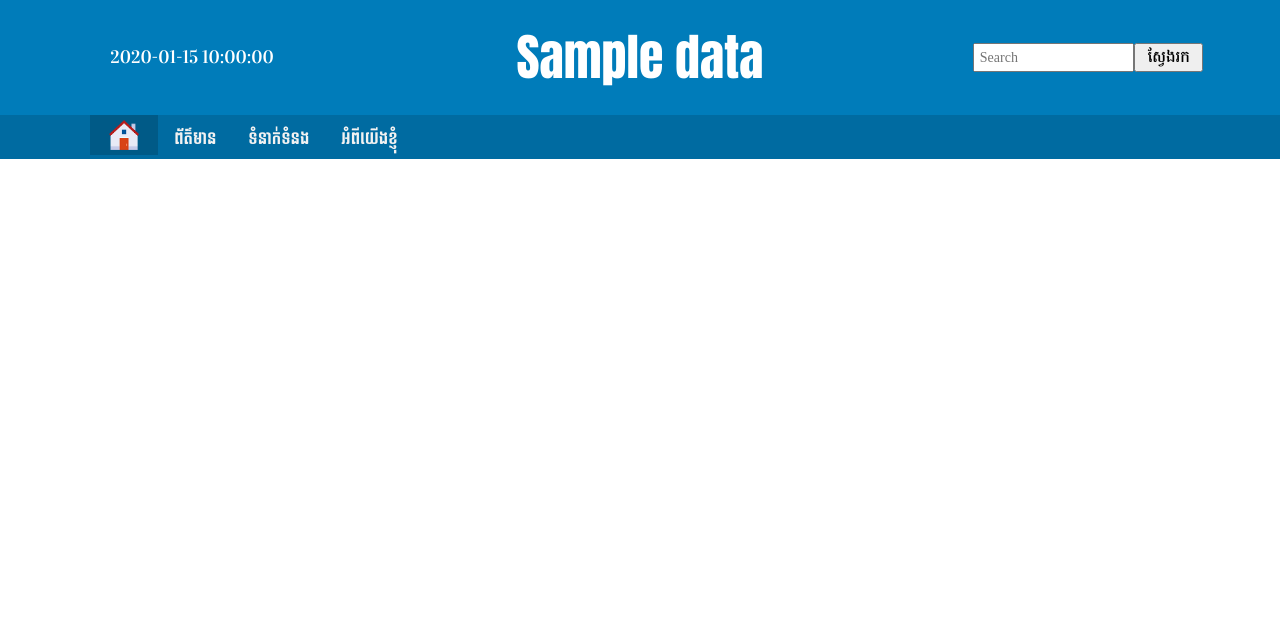
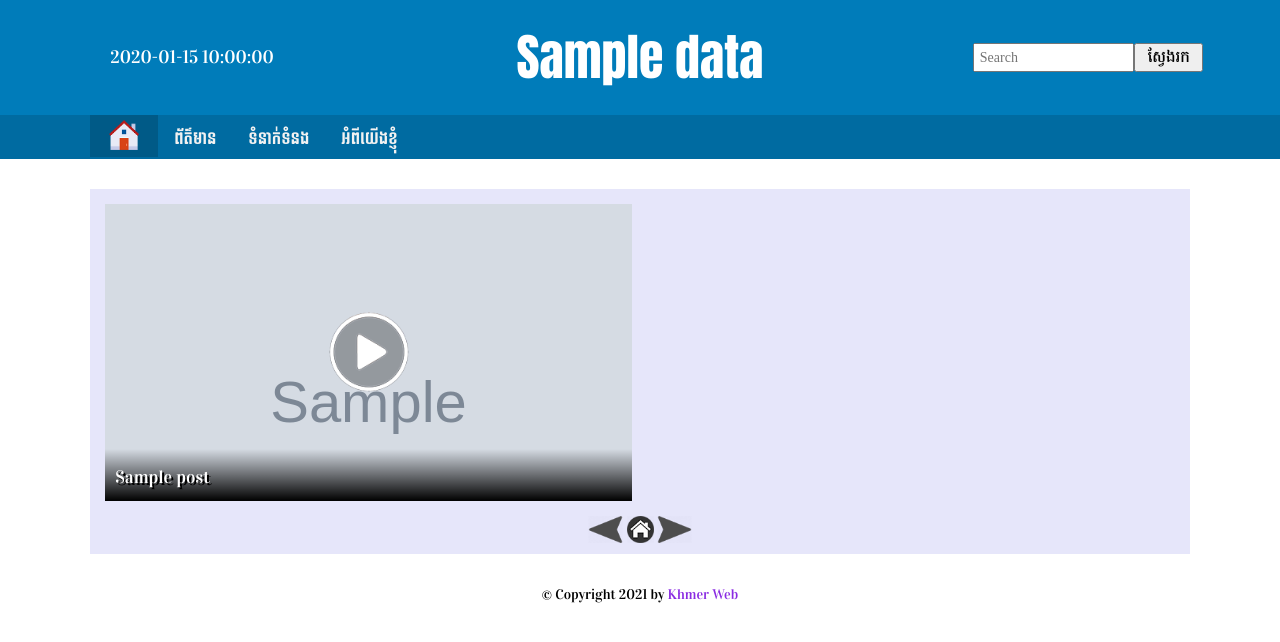
Before and after one commit to Sokhavuth/newspaper, a Python web app: template templates/index.html in a window 1280 px wide. Shown: the top 642 px of the page. Run offline with Jinja, Linux system fonts and the light colour scheme; the template is opened without the code that fills it: most values are stand-ins (such as "Sample title", 1, 10 or a date in 2020); grey boxes marked "Sample" are stand-in pictures.

Commit message:
Make it better

```diff
--- a/index.py
+++ b/index.py
@@ -10,3 +10,9 @@ class Index(FlaskView):
     self.postdb = Postdb()
     vdict = self.postdb.get_post()
     return render_template('index.html', data=vdict)
+
+  @route('/navigate/<token>/')
+  def navigate(self, token):
+    self.postdb = Postdb()
+    vdict = self.postdb.get_post(token)
+    return vdict
--- /dev/null
+++ b/static/scripts/index.js
@@ -0,0 +1,43 @@
+//static/scritps/index.js
+class Index{
+  constructor(){
+    this.pageToken = [];
+  }
+
+  load_items(token){
+    $('#nav-home').attr('src', '/static/images/loading.gif');
+    if(token == "previous")
+      var url = '/navigate/'+index.pageToken[(index.pageToken).length-1];
+    else if(token == 'next')
+      var url = '/navigate/'
+    $.get(url, function(data, status){
+      if(status === "success"){
+        (index.pageToken).append(data['pageToken']);
+        index.listingPosts(data);
+      }else{
+        alert('Fail to connect to server.');
+      }
+    });
+  }
+  listingPosts(data){
+    var html = '';
+
+    for(var v=0; v<data['posts'].length; v++){
+      html += `<div class="post-outer">`;
+      html += `<div class="post">`;
+      html += `<a href="/post/${ data['posts'][v][0] } /"><img src="${ data['thumbs'][v] }" /></a>`;
+      html += `<a href="/post/${ data['posts'][v][0] } /"><p>${ data['posts'][v][1] }</p></a>`;
+      if(data['posts'][v][6] != -1){
+        html += `<a href="/post/${ data['posts'][v][0] } /"><img class="play-icon" src="/static/images/play.png" /></a>`;
+      }
+      html += `</div>`;
+      html += `</div>`;
+    }
+
+    $('#panel').html(html);
+    $('#nav-home').attr('src', '/static/images/home.png');
+
+  }
+}//end class
+
+const index = new Index();
--- a/static/styles/base.css
+++ b/static/styles/base.css
@@ -58,10 +58,14 @@ body{
 }
 .menu-wrapper{
   background: #006ba1;
+  position: -webkit-sticky; /* Safari */
+  position: sticky;
+  top: 0;
+  z-index: 999;
 }
 #menu #home{
   padding-top: 5px;
-  padding-bottom: 0;
+  padding-bottom: 2px;
 }
 #menu #home img{
   height: 30px;
@@ -86,6 +90,10 @@ body{
 }
 .topnav .icon {
   display: none;
+}
+#footer{
+  text-align: center;
+  padding: 30px;
 }
 
 @media only screen and (max-width: 600px){
--- /dev/null
+++ b/static/styles/index.css
@@ -0,0 +1,101 @@
+/* static/styles/index.css */
+#panel{
+  margin-top: 30px;
+  display: grid;
+  grid-template-columns: auto auto auto auto auto auto;
+  grid-gap: 15px;
+  background: lavender;
+  padding: 15px;
+}
+#panel .post-outer{
+  padding-top: 56.25%;
+  position: relative;
+  overflow: hidden;
+}
+#panel .post{
+  position: absolute;
+  top: 0;
+  left: 0;
+  right: 0;
+  bottom: 0;
+}
+#panel .post p{
+  position: absolute;
+  bottom: 0;
+  color: white;
+  padding: 15px 10px 10px;
+  text-shadow:  2px 2px black;
+  width: 100%;
+  font-size: 15px;
+  background: linear-gradient(to top, black, transparent);
+}
+#panel .post-outer:nth-child(1){
+  grid-column: 1 / span 3;
+}
+#panel .post-outer:nth-child(2){
+  grid-column: 4 / span 3;
+}
+#panel .post-outer:nth-child(1) p,
+#panel .post-outer:nth-child(2) p{
+  font-size: 18px;
+}
+#panel .post-outer:nth-child(3){
+  grid-column: 1 / span 2;
+}
+#panel .post-outer:nth-child(4){
+  grid-column: 3 / span 2;
+}
+#panel .post-outer:nth-child(5){
+  grid-column: 5 / span 2;
+}
+#panel .post img{
+  width: 100%;
+  min-height: 100%;
+}
+#panel .post .play-icon{
+  width: 15%;
+  min-height: auto;
+  position: absolute;
+  top: 50%;
+  left: 50%;
+  transform: translate(-50%, -50%);
+}
+.navigation{
+  text-align: center;
+  width: 100%;
+  background: lavender;
+  padding-bottom: 5px;
+}
+.navigation img{
+  height: 27px;
+}
+.navigation img:hover{
+  cursor: pointer;
+  opacity: .7;
+}
+
+@media only screen and (max-width:600px){
+  #panel{
+    grid-template-columns: 100%;
+  }
+  #panel .post-outer:nth-child(1){
+    grid-column: 1 / span 1;
+  }
+  #panel .post-outer:nth-child(2){
+    grid-column: 1 / span 1;
+  }
+  #panel .post-outer:nth-child(1) p,
+  #panel .post-outer:nth-child(2) p{
+    font-size: 15px;
+  }
+  #panel .post-outer:nth-child(3){
+    grid-column: 1 / span 1;
+  }
+  #panel .post-outer:nth-child(4){
+    grid-column: 1 / span 1;
+  }
+  #panel .post-outer:nth-child(5){
+    grid-column: 1 / span 1;
+  }
+
+}
--- a/templates/base.html
+++ b/templates/base.html
@@ -2,6 +2,7 @@
 <!DOCTYPE html>
 <html>
   <head>
+    {% block head %}
     <meta charset="UTF-8"/>
     <meta name="viewport" content="width=device-width, initial-scale=1.0"/>
     <title>{{data['site-title']}}</title>
@@ -10,6 +11,7 @@
     <link href="/static/fonts/setup.css" rel='stylesheet'>
     <link href="/static/images/site_logo.png" rel="icon">
     <link rel="stylesheet" href="https://cdnjs.cloudflare.com/ajax/libs/font-awesome/4.7.0/css/font-awesome.min.css">
+    {% endblock %}
   </head>
   <body>
     <div class="header-outer">
@@ -47,5 +49,21 @@
       }
       </script>
     </div>
+
+    {% block panel %}
+
+    {% endblock %}
+
+    {% block main %}
+    <div id="main">
+      {% block content %}{% endblock %}
+      {% block sidebar %}{% endblock %}
+    </div>
+    {% endblock %}
+
+    {%block footer %}
+    <div id="footer">© Copyright 2021 by <a href="https://www.khmerweb.app/">Khmer Web</a></div>
+    {% endblock %}
+
   </body>
 </html>
--- a/templates/index.html
+++ b/templates/index.html
@@ -1,2 +1,35 @@
 <!--templates/index.html-->
 {% extends "base.html" %}
+
+{% block head %}
+{{ super() }}
+<script src="/static/scripts/index.js"></script>
+<link href="/static/styles/index.css" rel="stylesheet">
+{% endblock %}
+
+{% block panel %}
+
+<div id="panel" class="panel region">
+  {% for v in range(data['posts']|length) %}
+  <div class="post-outer">
+    <div class="post">
+      <a href="/post/{{ data['posts'][v][0] }}/"><img src="{{ data['thumbs'][v] }}" /></a>
+      <a href="/post/{{ data['posts'][v][0] }}/"><p>{{ data['posts'][v][1] }}</p></a>
+      {% if data['posts'][v][6] != -1 %}
+      <a href="/post/{{ data['posts'][v][0] }}/"><img class="play-icon" src="/static/images/play.png" /></a>
+      {% endif %}
+    </div>
+  </div>
+  {% endfor %}
+</div>
+<div class="navigation region">
+  <script>
+    $(document).ready(function(){
+      (index.pageToken).append('{{ data["pageToken"] }}');
+    })
+  </script>
+  <img onclick="index.load_items('next')" src="/static/images/left.png" />
+  <img id="nav-home" onclick="index.load_items('home')" src="/static/images/home.png" />
+  <img onclick="index.load_items('previous')" src="/static/images/right.png" />
+</div>
+{% endblock %}
```
Also changed, not shown: config.py (+1 -1 lines), models/postdb.py (+11 -11 lines).
